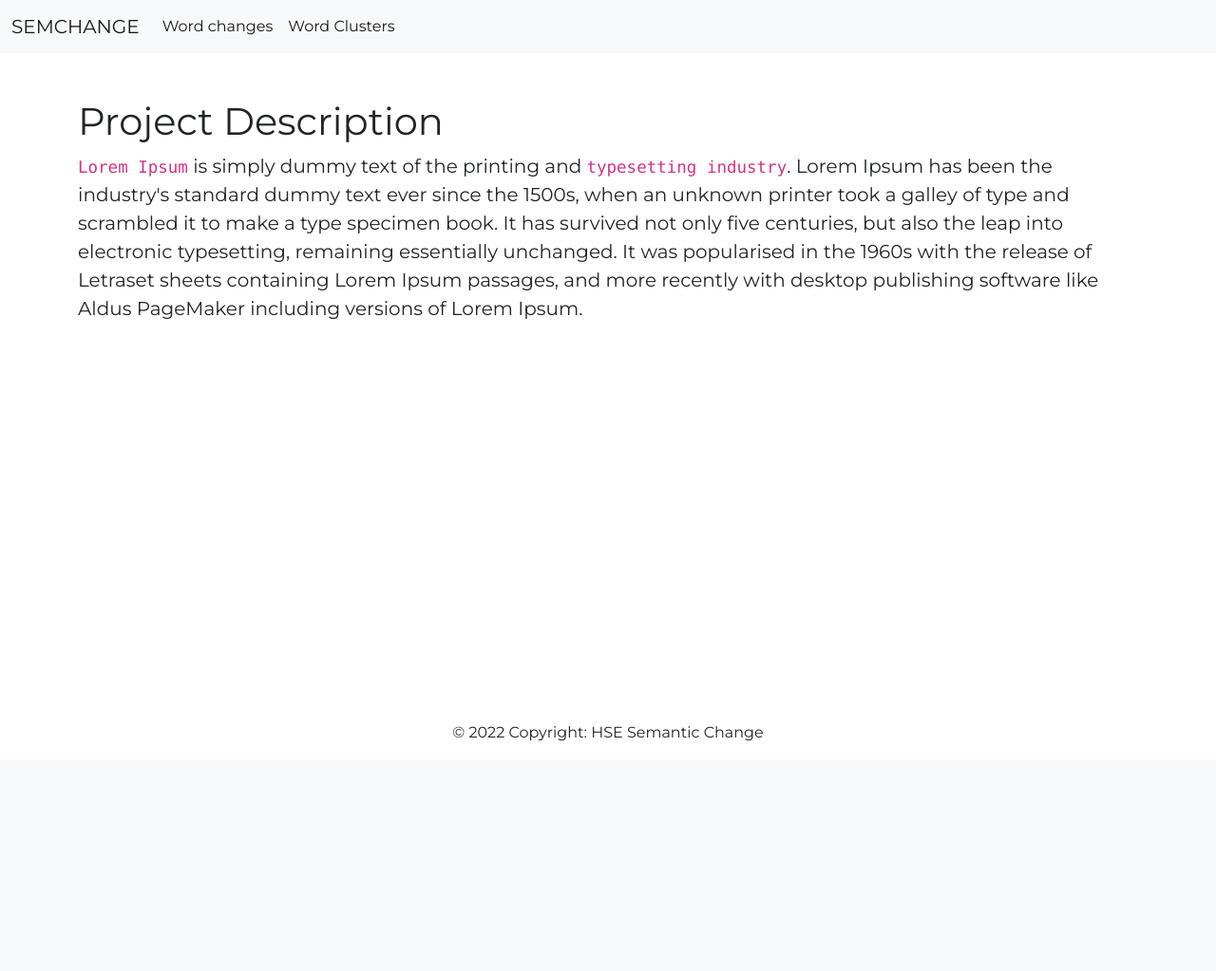
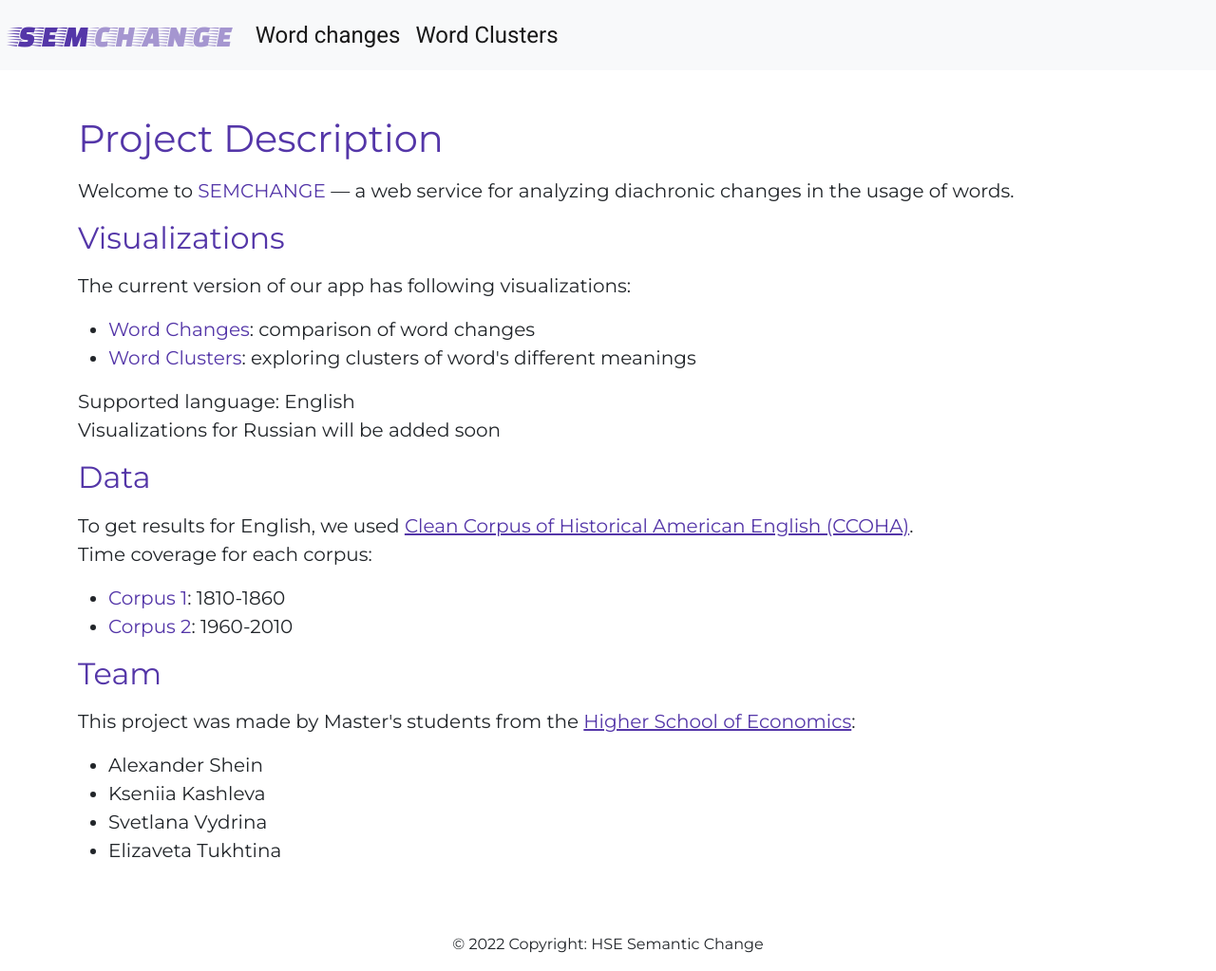
Before and after one commit to GruffGemini/semchangeweb, a Flask app: page / in a window 1280 px wide. Shown: the whole page at 95% size. Before the commit the page ends 781 px from the top, so only its background shows below. Run offline with Flask 2, Linux system fonts and the light colour scheme.

Commit message:
front-end updates

```diff
--- a/static/css/main.css
+++ b/static/css/main.css
@@ -1,4 +1,10 @@
 @import url('https://fonts.googleapis.com/css?family=Montserrat');
+@import url('https://fonts.googleapis.com/css?family=Roboto');
+@import url('https://fonts.googleapis.com/css?family=Faster+One');
+
+
+
+
 
 html {
   height: 100%;
@@ -58,3 +64,31 @@ canvas{
   position: relative;
   max-height: 100%;
 }
+
+.logo_font{
+  font-family: 'Faster One';
+  font-size: xx-large;
+}
+
+.violet{
+  color: #5436a8 !important;
+}
+
+.violet_light{
+  color: #5436a8 !important;
+  opacity: 50%;
+}
+
+mark {
+    background: none;
+}
+
+.links{
+  font-size: x-large;
+  font-family: 'Roboto';
+}
+
+a:hover{
+  color: #4e4f52 !important;
+  text-decoration: none;
+}
--- a/templates/base.html
+++ b/templates/base.html
@@ -23,17 +23,17 @@
 <body>
   <nav class="navbar navbar-expand-lg navbar-light bg-light">
     <div class="container-fluid">
-      <a class="navbar-brand" href="{{ url_for('index') }}">SEMCHANGE</a>
+      <a class="navbar-brand" href="{{ url_for('index') }}"><span class='violet logo_font'>SEM</span><span class='logo_font violet_light'>CHANGE</span></a>
       <button class="navbar-toggler" type="button" data-bs-toggle="collapse" data-bs-target="#navbarSupportedContent" aria-controls="navbarSupportedContent" aria-expanded="false" aria-label="Toggle navigation">
         <span class="navbar-toggler-icon"></span>
       </button>
       <div class="collapse navbar-collapse" id="navbarSupportedContent">
         <ul class="navbar-nav me-auto mb-2 mb-lg-0">
           <li class="nav-item">
-            <a class="nav-link active" aria-current="page" href="{{ url_for('compare') }}">Word changes</a>
+            <a class="nav-link active links" aria-current="page" href="{{ url_for('compare') }}">Word changes</a>
           </li>
           <li class="nav-item">
-            <a class="nav-link active" aria-current="page" href="{{ url_for('clusters_graph') }}">Word Clusters</a>
+            <a class="nav-link active links" aria-current="page" href="{{ url_for('clusters_graph') }}">Word Clusters</a>
           </li>
         </ul>
       </div>
--- a/templates/index.html
+++ b/templates/index.html
@@ -6,8 +6,34 @@
 
 {% block body %}
 <!-- Begin page content -->
- <main role="main" class="container">
-   <h1 class="mt-5">Project Description</h1>
-   <p class="lead"><code>Lorem Ipsum</code> is simply dummy text of the printing and <code>typesetting industry</code>. Lorem Ipsum has been the industry's standard dummy text ever since the 1500s, when an unknown printer took a galley of type and scrambled it to make a type specimen book. It has survived not only five centuries, but also the leap into electronic typesetting, remaining essentially unchanged. It was popularised in the 1960s with the release of Letraset sheets containing Lorem Ipsum passages, and more recently with desktop publishing software like Aldus PageMaker including versions of Lorem Ipsum.</p>
- </main>
+<main role="main" class="container">
+  <h1 class="mt-5 mb-3 violet">Project Description</h1>
+  <p class="lead">Welcome to <span class='violet'>SEMCHANGE</span> — a web service for analyzing diachronic changes in the usage of words.</p>
+  <h2 class="mt-1 mb-3 violet">Visualizations</h2>
+  <p class="lead">The current version of our app has following visualizations:</p>
+  <ul>
+    <li class="lead"><span class='violet'>Word Changes</span>: comparison of word changes</li>
+    <li class="lead"><span class='violet'>Word Clusters</span>: exploring clusters of word's different meanings</li>
+  </ul>
+  <p class="lead">Supported language: English<br>Visualizations for Russian will be added soon</p>
+  <h2 class="mt-1 mb-3 violet">Data</h2>
+  <p class="lead">To get results for English, we used <a class="violet" href="https://aclanthology.org/2020.lrec-1.859/">Clean Corpus of Historical American English (CCOHA)</a>.
+  <br> Time coverage for each corpus:
+  </p>
+  <ul>
+    <li class="lead"><span class='violet'>Corpus 1</span>: 1810-1860</li>
+    <li class="lead"><span class='violet'>Corpus 2</span>: 1960-2010</li>
+  </ul>
+  <h2 class="mt-1 mb-3 violet">Team</h2>
+  <p class="lead">This project was made by Master's students from the <a class="violet" href="https://www.hse.ru/en/">Higher School of Economics</a>:</p>
+  <ul>
+    <li class="lead">Alexander Shein</li>
+    <li class="lead">Kseniia Kashleva</li>
+    <li class="lead">Svetlana Vydrina</li>
+    <li class="lead">Elizaveta Tukhtina</li>
+  </ul>
+
+
+
+</main>
 {% endblock %}
```
Also changed, not shown: static/js/clusters_graph.js (+12 -12 lines).
